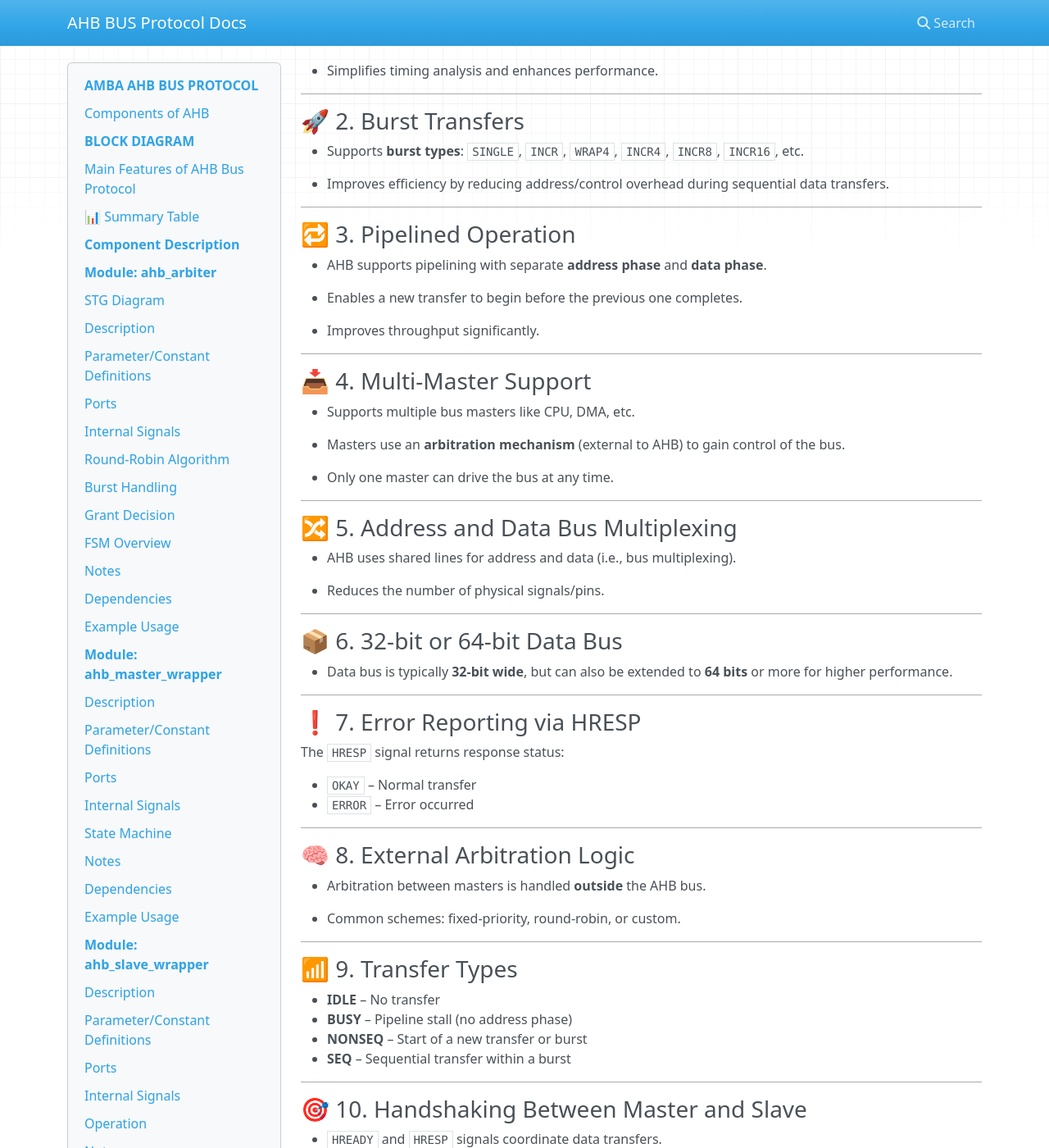
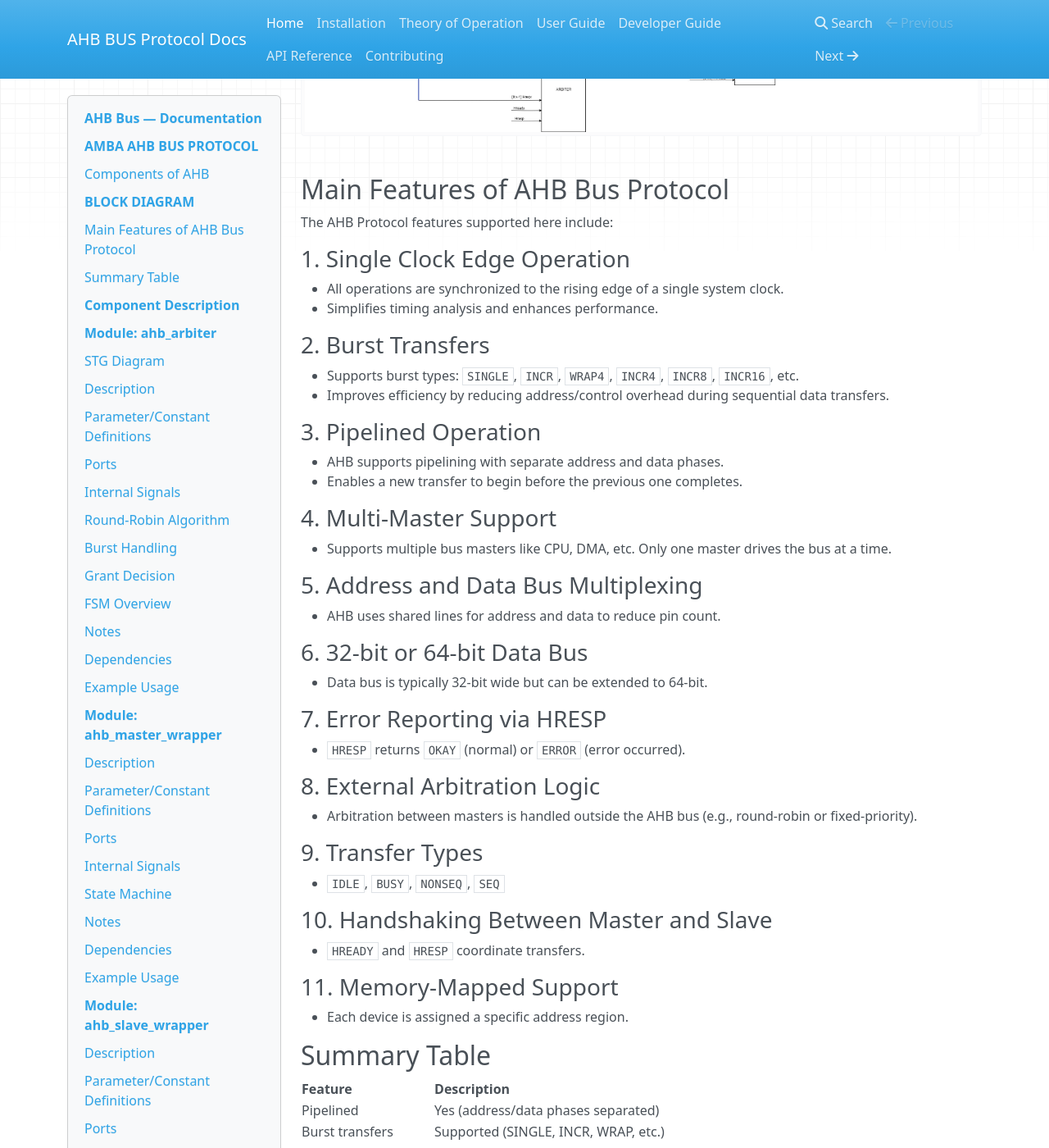
Before and after one commit to meds-uet/AHB-Bus, an MkDocs documentation site: the page built from docs/index.md, in a window 1280 px wide and 1400 px high, scrolled down 1558 px. Shown: the whole window at 82% size. Built offline with MkDocs 1.6.1, drawn with Linux system fonts in a browser that asks for light colours; nearby versions of some CDN libraries; some of the changed text lies outside the part shown.

Commit message:
update documentation

```diff
--- a/docs/index.md
+++ b/docs/index.md
@@ -1,3 +1,22 @@
+---
+title: AHB Bus Documentation
+---
+
+# AHB Bus — Documentation
+
+This documentation contains the full manual for the AHB Bus SystemVerilog IP: installation, theory, user and developer guides, API reference, and contribution instructions.
+
+Quick links
+- [Installation](installation.md)
+- [Theory of Operation](theory.md)
+- [User Guide](user_guide.md)
+- [Developer Guide](developer_guide.md)
+- [API Reference](api_reference.md)
+- [Contributing](contributing.md)
+
+Front page content
+
+Refer to the repository's README for a short project summary and quick start instructions. Diagrams are in `docs/image_design/`.
 # AMBA AHB BUS PROTOCOL
 
 > **Hardware AHB BUS (SystemVerilog Implementation)**
@@ -31,94 +50,48 @@ The AMBA Advanced High-performance Bus (AHB) is a bus protocol introduced by ARM
 
 
 
+
 ## Main Features of AHB Bus Protocol
 
-The AHB Protocol Features that are supported are given as follow :
+The AHB Protocol features supported here include:
 
-
-### ✅ 1. Single Clock Edge Operation
-- All operations are synchronized to the **rising edge** of a single system clock.
-
+### 1. Single Clock Edge Operation
+- All operations are synchronized to the rising edge of a single system clock.
 - Simplifies timing analysis and enhances performance.
 
----
-
-### 🚀 2. Burst Transfers
-- Supports **burst types**: `SINGLE`, `INCR`, `WRAP4`, `INCR4`, `INCR8`, `INCR16`, etc.
-
+### 2. Burst Transfers
+- Supports burst types: `SINGLE`, `INCR`, `WRAP4`, `INCR4`, `INCR8`, `INCR16`, etc.
 - Improves efficiency by reducing address/control overhead during sequential data transfers.
 
----
-
-### 🔁 3. Pipelined Operation
-- AHB supports pipelining with separate **address phase** and **data phase**.
-
+### 3. Pipelined Operation
+- AHB supports pipelining with separate address and data phases.
 - Enables a new transfer to begin before the previous one completes.
 
-- Improves throughput significantly.
+### 4. Multi-Master Support
+- Supports multiple bus masters like CPU, DMA, etc. Only one master drives the bus at a time.
 
----
+### 5. Address and Data Bus Multiplexing
+- AHB uses shared lines for address and data to reduce pin count.
 
-### 📥 4. Multi-Master Support
-- Supports multiple bus masters like CPU, DMA, etc.
+### 6. 32-bit or 64-bit Data Bus
+- Data bus is typically 32-bit wide but can be extended to 64-bit.
 
-- Masters use an **arbitration mechanism** (external to AHB) to gain control of the bus.
+### 7. Error Reporting via HRESP
+- `HRESP` returns `OKAY` (normal) or `ERROR` (error occurred).
 
-- Only one master can drive the bus at any time.
+### 8. External Arbitration Logic
+- Arbitration between masters is handled outside the AHB bus (e.g., round-robin or fixed-priority).
 
----
+### 9. Transfer Types
+- `IDLE`, `BUSY`, `NONSEQ`, `SEQ`
 
-### 🔀 5. Address and Data Bus Multiplexing
-- AHB uses shared lines for address and data (i.e., bus multiplexing).
+### 10. Handshaking Between Master and Slave
+- `HREADY` and `HRESP` coordinate transfers.
 
-- Reduces the number of physical signals/pins.
-
----
-
-### 📦 6. 32-bit or 64-bit Data Bus
-- Data bus is typically **32-bit wide**, but can also be extended to **64 bits** or more for higher performance.
-
----
-
-### ❗ 7. Error Reporting via HRESP
-The `HRESP` signal returns response status:
-
-  - `OKAY` – Normal transfer
-  - `ERROR` – Error occurred
-
----
-
-### 🧠 8. External Arbitration Logic
-- Arbitration between masters is handled **outside** the AHB bus.
-
-- Common schemes: fixed-priority, round-robin, or custom.
-
----
-
-### 📶 9. Transfer Types
-
-- **IDLE** – No transfer
-- **BUSY** – Pipeline stall (no address phase)
-- **NONSEQ** – Start of a new transfer or burst
-- **SEQ** – Sequential transfer within a burst
-
----
-
-### 🎯 10. Handshaking Between Master and Slave
-- `HREADY` and `HRESP` signals coordinate data transfers.
-
-- Master waits if slave is not ready.
-
----
-
-### 📋 11. Memory-Mapped Support
-- AHB is designed for **memory-mapped peripheral access**.
-
+### 11. Memory-Mapped Support
 - Each device is assigned a specific address region.
 
----
-
-## 📊 Summary Table
+## Summary Table
 
 | Feature              | Description                                      |
 |----------------------|--------------------------------------------------|
@@ -127,7 +100,7 @@ The `HRESP` signal returns response status:
 | Arbitration          | External (master-side)                           |
 | Bus width            | 32 or 64 bits                                    |
 | Multi-master support | Yes                                              |
-| Response types       | OKAY, ERROR,                        |
+| Response types       | OKAY, ERROR                                      |
 | Transfer types       | IDLE, BUSY, NONSEQ, SEQ                          |
 | Handshaking          | HREADY and HRESP                                 |
 | Clocking             | Single rising-edge clock                         |
--- a/mkdocs.yml
+++ b/mkdocs.yml
@@ -1,3 +1,13 @@
 site_name: AHB BUS Protocol Docs
+extra:
+  social:
+    - type: github
+      link: https://github.com/meds-uet/AHB-Bus
 nav:
   - Home: index.md
+  - Installation: installation.md
+  - Theory of Operation: theory.md
+  - User Guide: user_guide.md
+  - Developer Guide: developer_guide.md
+  - API Reference: api_reference.md
+  - Contributing: contributing.md
```
Also changed, not shown: CONTRIBUTING.md (added, +62 -0 lines), README.md (+27 -14 lines), docs/api_reference.md (added, +152 -0 lines), docs/contributing.md (added, +65 -0 lines), docs/developer_guide.md (added, +38 -0 lines), docs/installation.md (added, +28 -0 lines), docs/theory.md (added, +18 -0 lines), docs/user_guide.md (added, +14 -0 lines), 1 other file.
